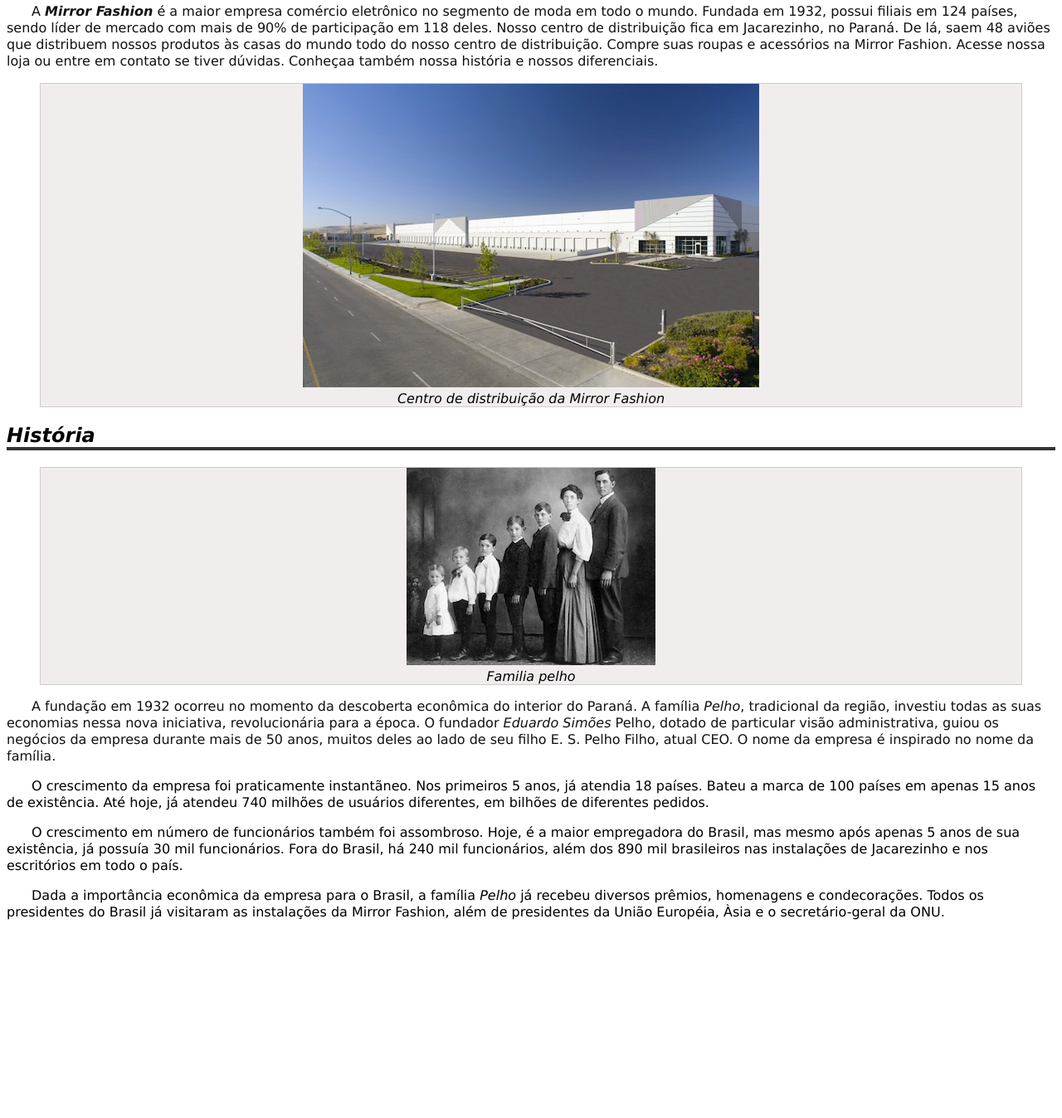
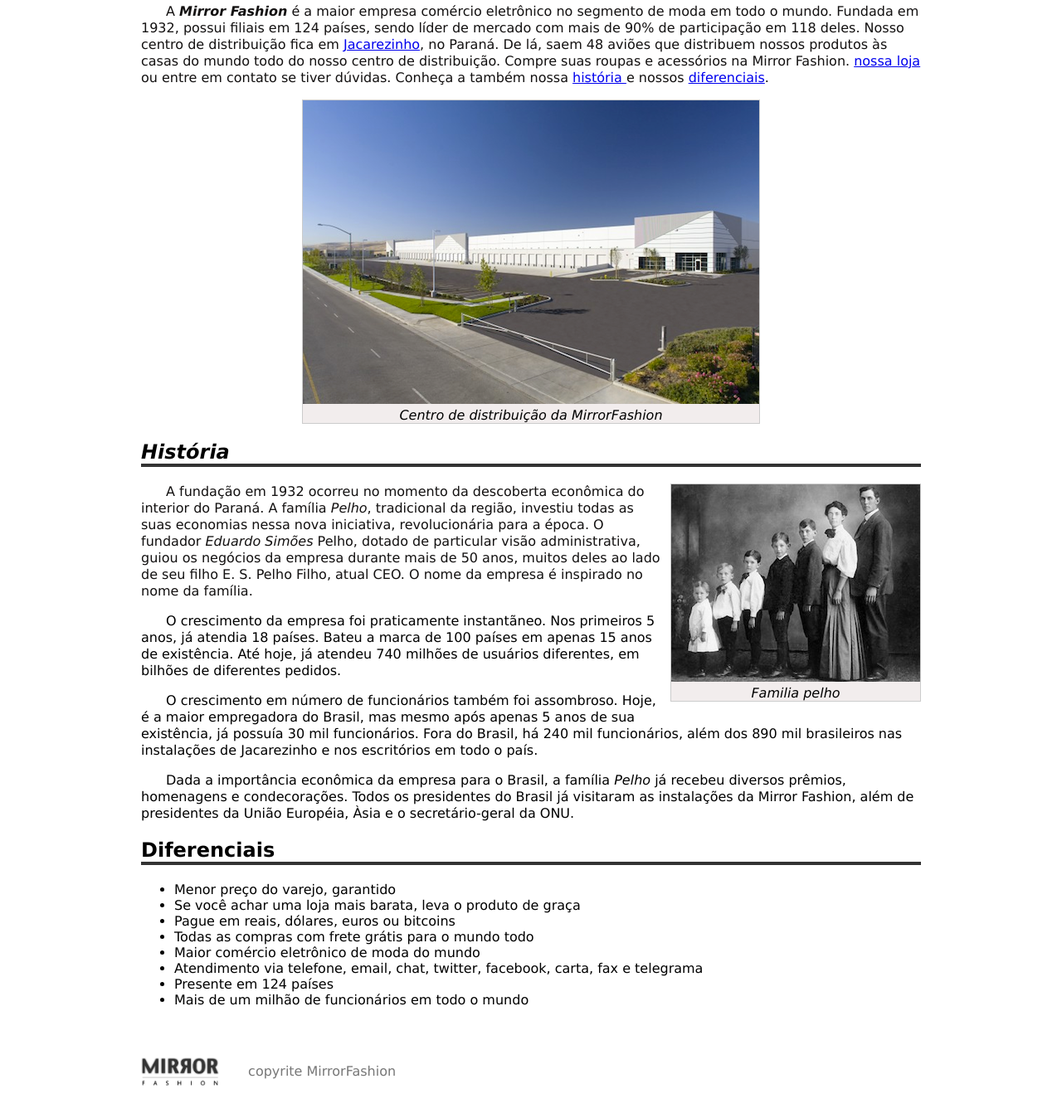
Before and after one commit to ManoelVi/Web, a plain HTML site: page Web-main/MirrorFashion/sobre.html in a window 1280 px wide. Shown: the part 178-1526 px from the top of the page at 83% size. Before the commit the page ends 1304 px from the top, so only its background shows below. Drawn offline with Linux system fonts and the light colour scheme.

Commit message:
Add files via upload

```diff
--- a/Web-main/MirrorFashion/Style.css
+++ b/Web-main/MirrorFashion/Style.css
@@ -1,5 +1,8 @@
 body{
     font-family: 'Lucida Sans', 'Lucida Sans Regular', 'Lucida Grande', 'Lucida Sans Unicode', Geneva, Verdana, sans-serif;
+    margin-left: auto;
+    margin-right: auto;
+    width: 940px;
 }
 
 .Titulo{
@@ -31,3 +34,23 @@ figure {
     figcaption {
     font-style: italic;
     }
+#centrodedistribuição{
+    margin-left: auto;
+    margin-right: auto;
+    width: 550px;
+}
+#rodape{
+    color: #777;
+    margin: 30px 0;
+    padding: 30px 0;
+
+}
+#rodape img{
+    margin-right: 30px;
+    vertical-align: middle;
+    width: 94px;
+}
+#familiapelho{
+    float: right;
+    margin: 0 0 10px 10px;
+}
--- a/Web-main/MirrorFashion/sobre.html
+++ b/Web-main/MirrorFashion/sobre.html
@@ -14,21 +14,22 @@
          em todo o mundo. Fundada em 1932,  possui filiais em 124 países, sendo líder de mercado com mais de 90% de participação
           em 118 deles.
 
-        Nosso centro de distribuição fica em Jacarezinho, no Paraná. De lá, saem 48 aviões que distribuem nossos produtos às casas
+        Nosso centro de distribuição fica em <a href="https://www.google.com.br/maps?q=Jacarezinho">Jacarezinho</a>, no Paraná. De lá, saem 48 aviões que distribuem nossos produtos às casas
          do mundo todo do nosso centro de distribuição.
 
-        Compre suas roupas e acessórios na Mirror Fashion. Acesse nossa loja ou entre em contato se tiver dúvidas. Conheçaa também
-        nossa história e nossos diferenciais.
+        Compre suas roupas e acessórios na Mirror Fashion. <a href="index.html">nossa loja</a> ou entre em contato se tiver dúvidas. Conheça a também
+        nossa <a href="#historia">história </a>e nossos <a href="#diferenciais">diferenciais</a>.
 
 
     </p>
-    <figure>
+    <figure id="centrodedistribuição">
         <img src="../Arquivos/Arquivos/img/centro-distribuicao.png" alt="Foto do centro de
         distribuição da Mirror Fashion">
-        <figcaption>Centro de distribuição da Mirror
-        Fashion</figcaption>
-        </figure>    <h2 class="Titulo">História</h2>
-    <figure>
+        <figcaption>Centro de distribuição da MirrorFashion</figcaption>
+    </figure>
+
+        <h2 class="Titulo" id="historia">História</h2>
+    <figure id="familiapelho">
         <img src="../Arquivos/Arquivos/img/familia-pelho.jpg" alt="foto familia pelho">
         <figcaption>Familia pelho</figcaption>
     </figure>
@@ -45,5 +46,21 @@
         <p>Dada a importância econômica da empresa para o Brasil, a família <em>Pelho</em> já recebeu diversos prêmios, homenagens e condecorações.
         Todos os presidentes do Brasil já visitaram as instalações da Mirror Fashion, além de presidentes da União Européia,
         Àsia e o secretário-geral da ONU.</p>
+
+        <h2 id="diferenciais">Diferenciais</h2>
+    <ul><li>Menor preço do varejo, garantido</li>
+        <li>Se você achar uma loja mais barata, leva o produto de graça</li>
+        <li>Pague em reais, dólares, euros ou bitcoins</li>
+        <li>Todas as compras com frete grátis para o mundo todo</li>
+        <li> Maior comércio eletrônico de moda do mundo</li>
+        <li> Atendimento via telefone, email, chat, twitter, facebook, carta, fax e telegrama</li>
+        <li> Presente em 124 países</li>
+        <li> Mais de um milhão de funcionários em todo o mundo</li>
+    </ul>
+
+    <div id="rodape">
+        <img src="../Arquivos/Arquivos/logo.png" alt="logo da mirror fashion">
+        copyrite MirrorFashion
+    </div>
 </body>
 </html>
```
Also changed, not shown: Web-main/MirrorFashion/index.html (+3 -2 lines).
